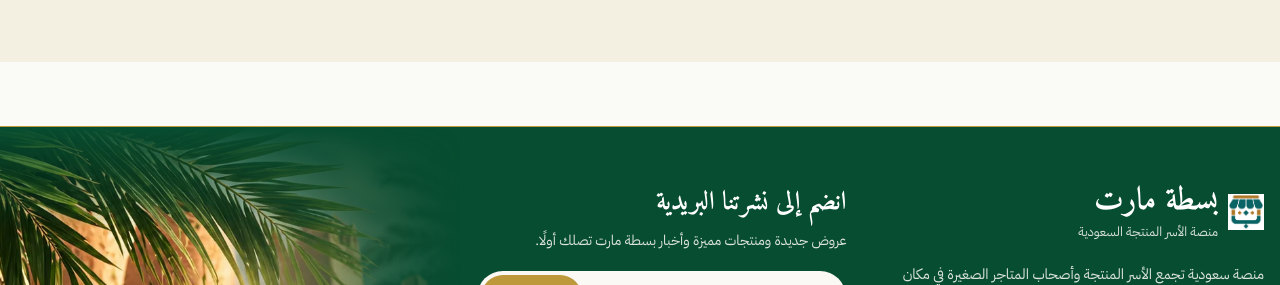
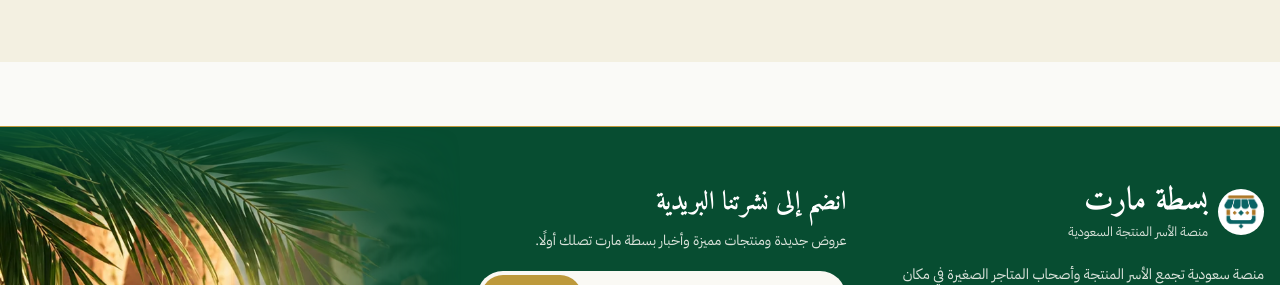
Before and after one commit to mos1985248-dotcom/BASTAH, a Next.js app: page / in a window 1280 px wide. Shown: the part 5124-5409 px from the top of the page. Built offline with nearby package versions, Linux system fonts and the light colour scheme; no server answers; a web font is replaced by a local one.

Commit message:
Round footer logo white background and balance with brand typography

```diff
--- a/components/layout/footer.module.css
+++ b/components/layout/footer.module.css
@@ -29,7 +29,9 @@
   composes: logoMark from "./nav.module.css";
 }
 .brandName { composes: brandName from "./nav.module.css"; margin: 0; }
-.footer .logoMark { width: 36px; height: 36px; padding: 0; border: 0; border-radius: 0; background: #fff; box-sizing: border-box; }
+.footer .logoMark { width: 46px; height: 46px; padding: 5px; border: 0; border-radius: 50%; background: #fff; box-sizing: border-box; flex: 0 0 46px; }
+.footer .logoMark img { width: 100% !important; height: 100% !important; object-fit: contain; }
+@media (max-width: 767px) { .footer .logoMark { width: 40px; height: 40px; flex-basis: 40px; padding: 4px; } }
 .footer .brandName { color: var(--ui-white); }
 .brandTag { margin: 2px 0 0; font-size: 13px; color: var(--ui-card); opacity: 0.85; }
 .brandText { margin: 18px 0 0; max-width: 440px; font-size: 14.5px; line-height: 2; color: var(--ui-card); opacity: 0.88; }
```
